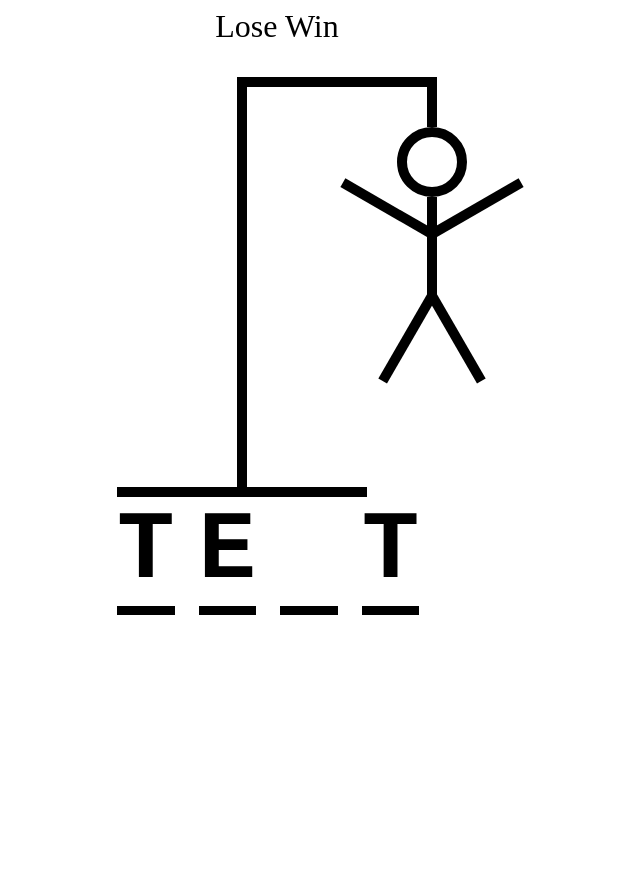
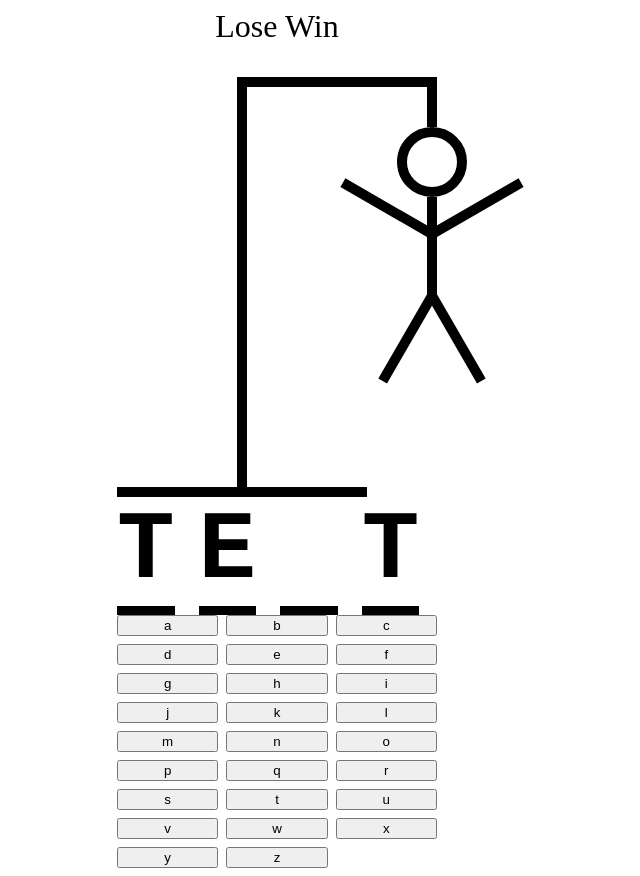
Before and after one commit to briancharlow/hangman, a React (Vite) app: page / in a window 1280 px wide. Shown: the whole page, without its empty margins (363-1003 px from the left). Before the commit the page ends 800 px from the top, so only its background shows below. Built offline with nearby package versions, Linux system fonts and the light colour scheme.

Commit message:
creates css modules

```diff
--- a/src/App.tsx
+++ b/src/App.tsx
@@ -19,13 +19,16 @@ function App() {
     flexDirection: "column",
     gap:"2rem",
     margin: "0 auto",
-    alignItems: "center"
+    alignItems: "center",
    }}>
     <div style={{ fontSize: "2rem", textAlign: "center" }}> Lose Win </div>
    <div>
     <HangmanDrawing/>
     <HangmanWord/>
-    <Keyboard/>
+    <div style={{alignSelf:"stretch"}}>
+   <Keyboard/>
+    </div>
+
    </div>
    </div>
   )
--- a/src/Keyboard.tsx
+++ b/src/Keyboard.tsx
@@ -1,3 +1,5 @@
+    import styles from "./keyboard.modules.css"
+
     const KEYS = [
   'a', 'b', 'c', 'd', 'e', 'f', 'g', 'h', 'i', 'j', 'k', 'l', 'm',
   'n', 'o', 'p', 'q', 'r', 's', 't', 'u', 'v', 'w', 'x', 'y', 'z'
@@ -12,7 +14,9 @@ export function Keyboard(){
 
  }
  }>
-
+  {KEYS.map(key =>{
+    return <button key={key}>{key}</button>}
+)}
  </div>
  )
 }
```
Also changed, not shown: src/keyboard.modules.css (added).
